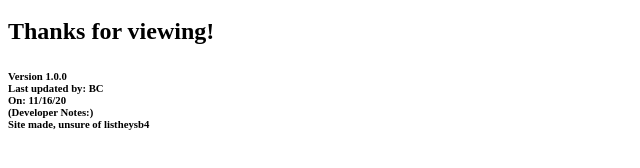
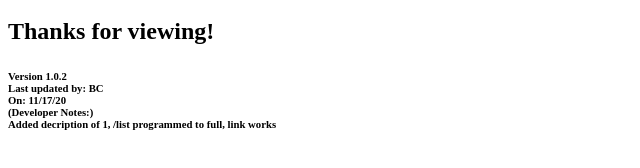
Before and after one commit to heyseb4/list, a plain HTML site: page index.html in a window 1280 px wide. Shown: the part 282-450 px from the top of the page, without its empty margins (0-640 px from the left). Drawn offline with Linux system fonts and the light colour scheme.

Commit message:
Update index.html

```diff
--- a/index.html
+++ b/index.html
@@ -34,7 +34,7 @@
 
     <h2>Thanks for viewing!</h2>
 
-    <h6>Version 1.0.0 <br> Last updated by: BC <br> On: 11/16/20 <br> (Developer Notes:) <br> Site made, unsure of listheysb4</h6>
+    <h6>Version 1.0.2 <br> Last updated by: BC <br> On: 11/17/20 <br> (Developer Notes:) <br> Added decription of 1, /list programmed to full, link works</h6>
 
 
     </body>
```
